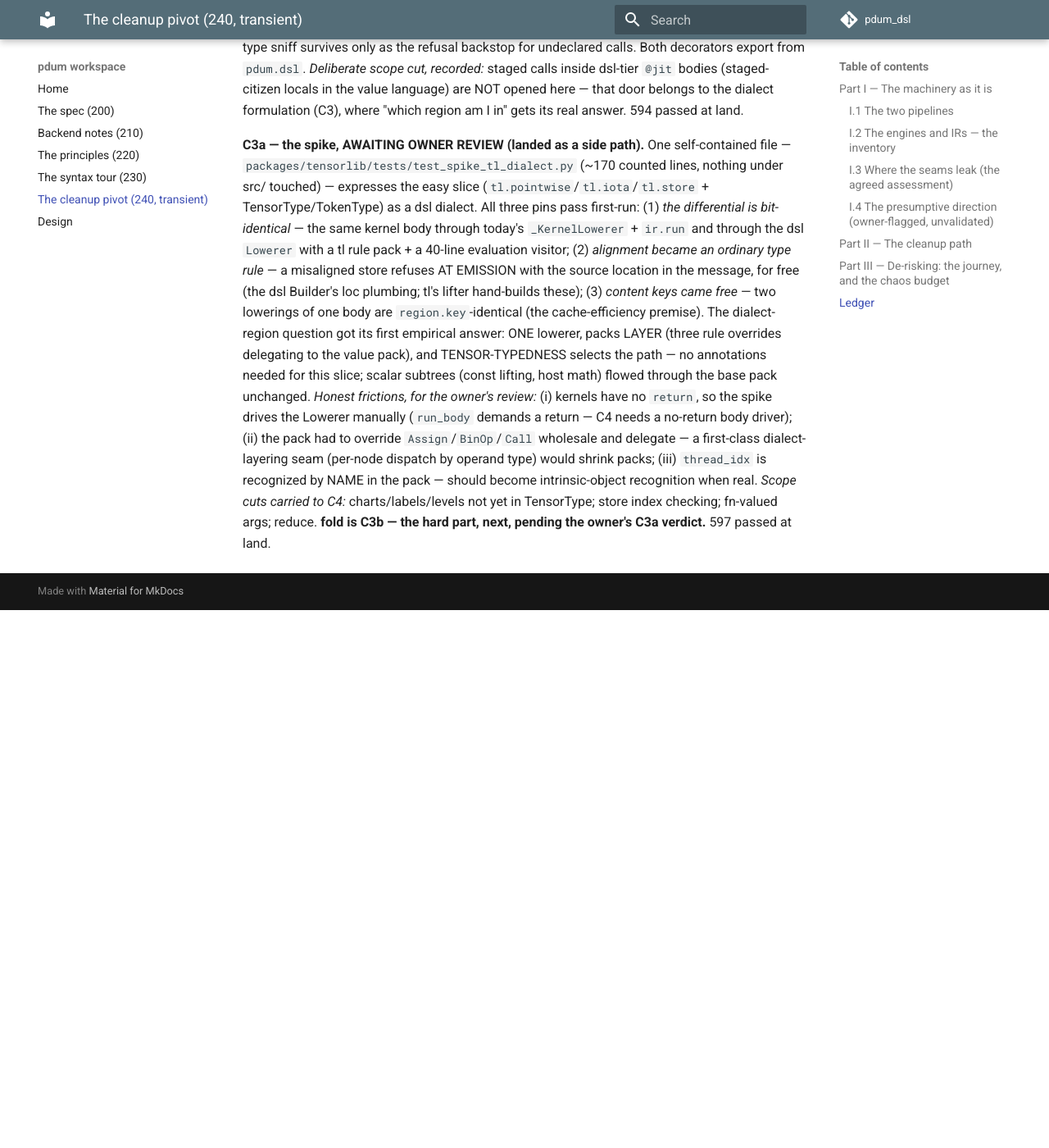
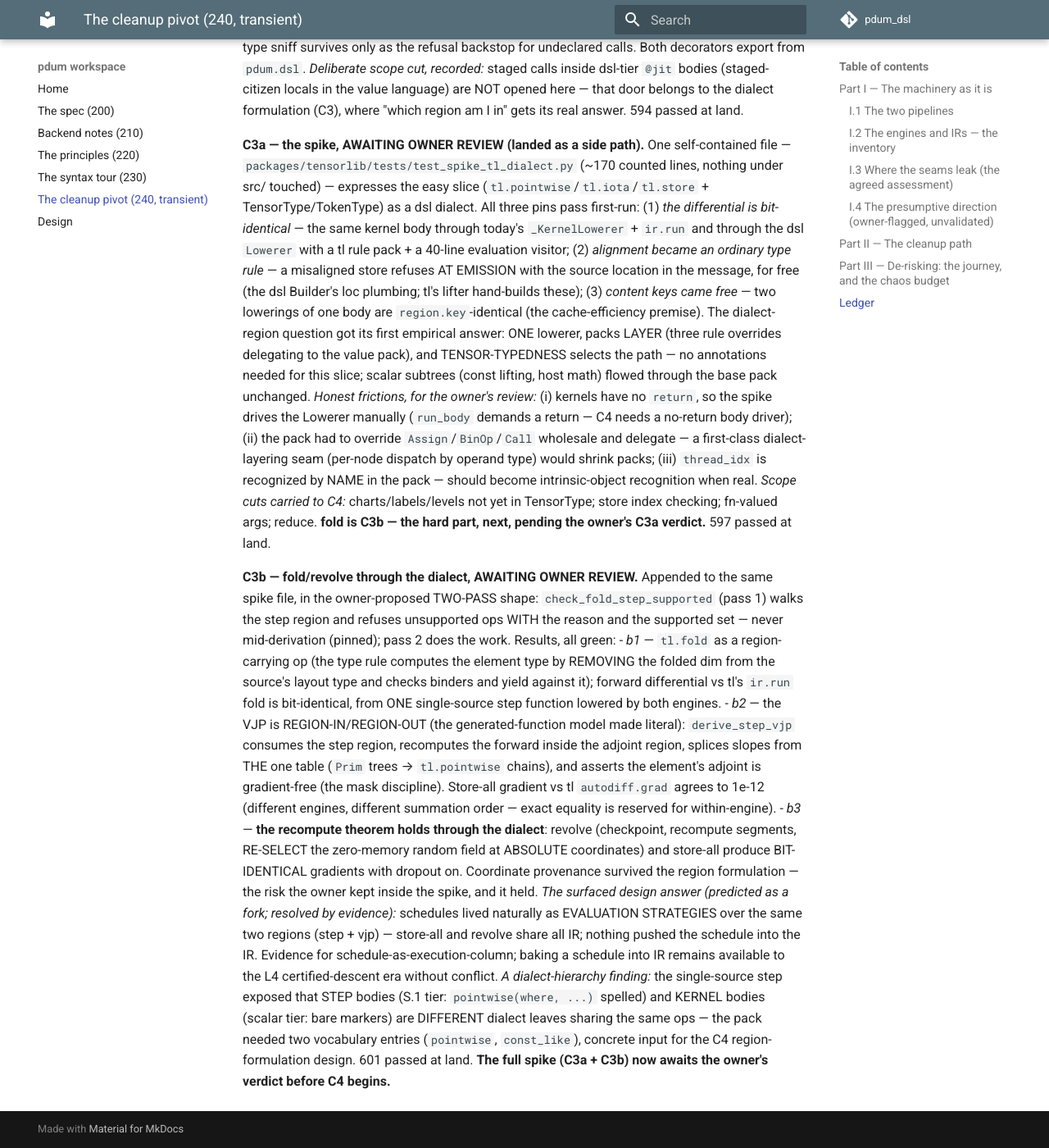
Before and after one commit to habemus-papadum/pdum_dsl, an MkDocs documentation site: the page built from docs/design/240_cleanup-pivot.md, in a window 1280 px wide and 1400 px high, scrolled down 7197 px. Shown: the whole window at 82% size. Built offline with MkDocs 1.6.1 and Material for MkDocs 9.7.7, drawn with Linux system fonts in a browser that asks for light colours; comment, search, counter and statistics services are not loaded; before the commit the page ends 7941 px from its top, so only the background shows below that.

Commit message:
pivot C3b: fold and revolve through the dialect — the theorem holds
The hard part, in the spike, two-pass per the owner's mechanism:
check_fold_step_supported (pass 1) walks the step region and refuses
unsupported ops WITH the reason and the supported set — never
mid-derivation; pass 2 does the work.

b1: tl.fold as a region-carrying op — the type rule REMOVES the folded
dim from the source's layout type to compute the element binder's
type; forward differential vs tl ir.run is bit-identical from ONE
single-source step function lowered by both engines. b2: the VJP is
REGION-IN/REGION-OUT (the generated-function model literal):
derive_step_vjp recomputes the forward inside the adjoint region and
splices slopes from THE one table; store-all vs tl autodiff agrees to
1e-12 (cross-engine summation order). b3: THE RECOMPUTE THEOREM HOLDS
THROUGH THE DIALECT — revolve (checkpoint, recompute, re-select the
zero-memory field at ABSOLUTE coordinates) is BIT-IDENTICAL to
store-all with dropout on: coordinate provenance survived the region
formulation, the exact risk the owner kept inside the spike.

Surfaced design answer: schedules lived naturally as EVALUATION
STRATEGIES over the same two regions — nothing pushed the schedule
into the IR (evidence for schedule-as-execution-column; IR-baked
schedules stay available to L4). Dialect-hierarchy finding: STEP
bodies (S.1, pointwise spelled) and KERNEL bodies (scalar tier, bare
markers) are different dialect LEAVES sharing ops — concrete C4
input. 601 passed, 17 skipped; C0 battery green. The full spike
(C3a+C3b) awaits the owner's verdict before C4.

Co-Authored-By: Claude Fable 5 <noreply@anthropic.com>
Claude-Session: https://claude.ai/code/session_01R3fb1TG8xEXk6AXPYP6TSz

```diff
--- a/docs/design/240_cleanup-pivot.md
+++ b/docs/design/240_cleanup-pivot.md
@@ -372,3 +372,41 @@ pack — should become intrinsic-object recognition when real.
 TensorType; store index checking; fn-valued args; reduce. **fold is
 C3b — the hard part, next, pending the owner's C3a verdict.**
 597 passed at land.
+
+**C3b — fold/revolve through the dialect, AWAITING OWNER REVIEW.**
+Appended to the same spike file, in the owner-proposed TWO-PASS shape:
+`check_fold_step_supported` (pass 1) walks the step region and refuses
+unsupported ops WITH the reason and the supported set — never
+mid-derivation (pinned); pass 2 does the work. Results, all green:
+- *b1* — `tl.fold` as a region-carrying op (the type rule computes the
+  element type by REMOVING the folded dim from the source's layout
+  type and checks binders and yield against it); forward differential
+  vs tl's `ir.run` fold is bit-identical, from ONE single-source step
+  function lowered by both engines.
+- *b2* — the VJP is REGION-IN/REGION-OUT (the generated-function
+  model made literal): `derive_step_vjp` consumes the step region,
+  recomputes the forward inside the adjoint region, splices slopes
+  from THE one table (`Prim` trees → `tl.pointwise` chains), and
+  asserts the element's adjoint is gradient-free (the mask
+  discipline). Store-all gradient vs tl `autodiff.grad` agrees to
+  1e-12 (different engines, different summation order — exact
+  equality is reserved for within-engine).
+- *b3* — **the recompute theorem holds through the dialect**: revolve
+  (checkpoint, recompute segments, RE-SELECT the zero-memory random
+  field at ABSOLUTE coordinates) and store-all produce BIT-IDENTICAL
+  gradients with dropout on. Coordinate provenance survived the
+  region formulation — the risk the owner kept inside the spike, and
+  it held.
+*The surfaced design answer (predicted as a fork; resolved by
+evidence):* schedules lived naturally as EVALUATION STRATEGIES over
+the same two regions (step + vjp) — store-all and revolve share all
+IR; nothing pushed the schedule into the IR. Evidence for
+schedule-as-execution-column; baking a schedule into IR remains
+available to the L4 certified-descent era without conflict.
+*A dialect-hierarchy finding:* the single-source step exposed that
+STEP bodies (S.1 tier: `pointwise(where, ...)` spelled) and KERNEL
+bodies (scalar tier: bare markers) are DIFFERENT dialect leaves
+sharing the same ops — the pack needed two vocabulary entries
+(`pointwise`, `const_like`), concrete input for the C4 region-
+formulation design. 601 passed at land. **The full spike (C3a + C3b)
+now awaits the owner's verdict before C4 begins.**
```
Also changed, not shown: 1 other file.
